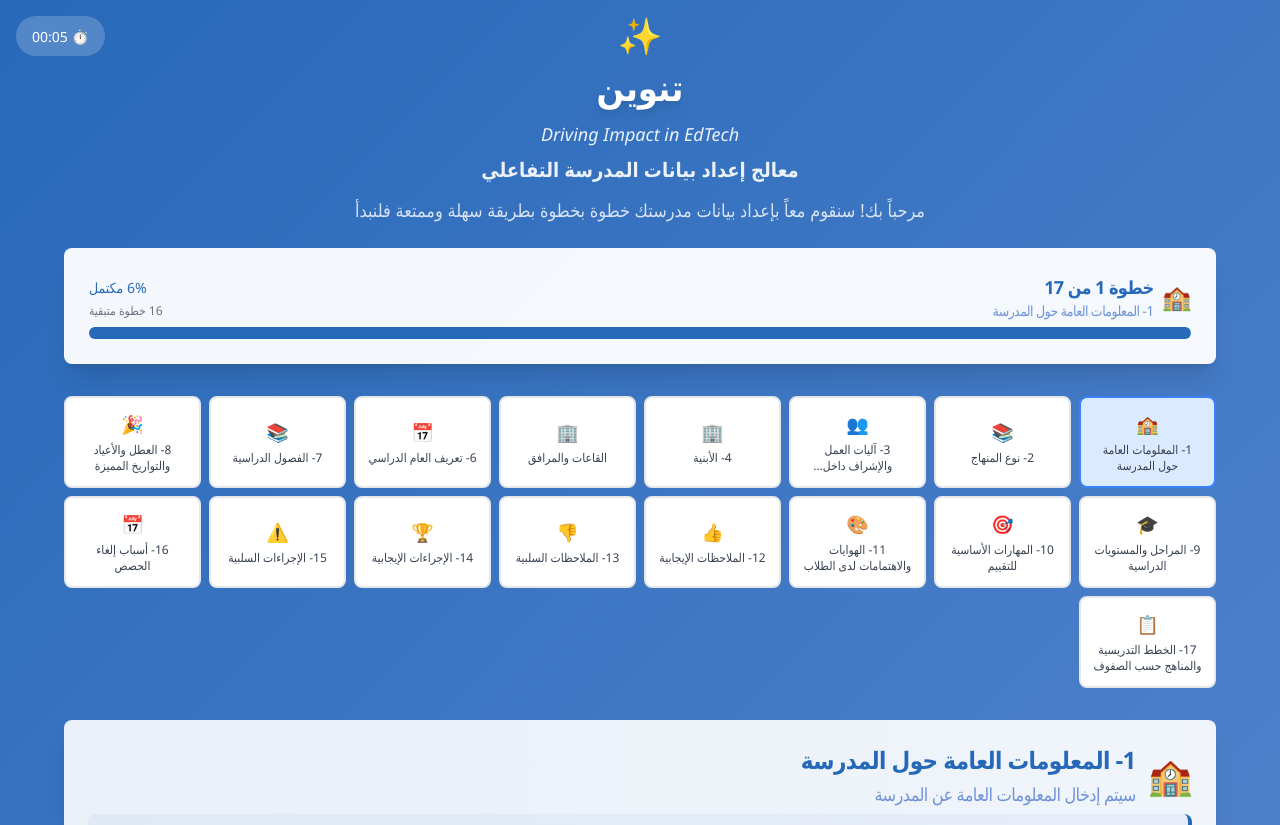
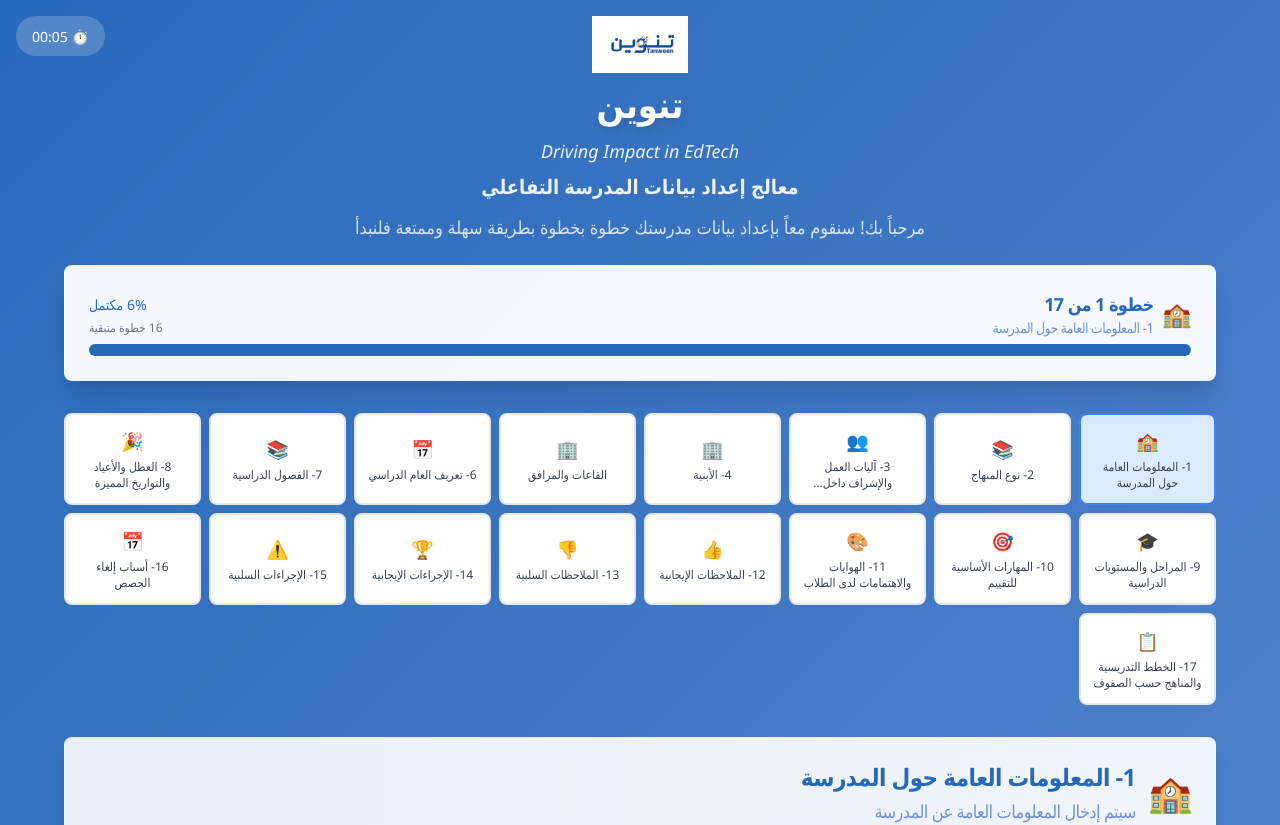
Before and after one commit to obaly7/config-alchemy-laravel, a React (Vite) app: page / in a window 1280 px wide. Shown: the top 825 px of the page. Built offline with nearby package versions, Linux system fonts and the light colour scheme.

Commit message:
Replace app icon with logo
Replaced the default icon with the provided logo.

```diff
--- a/src/components/SchoolWizard.tsx
+++ b/src/components/SchoolWizard.tsx
@@ -182,7 +182,13 @@ const SchoolWizard = () => {
 
         {/* Header */}
         <div className="text-center mb-6">
-          <div className="text-4xl mb-3">✨</div>
+          <div className="mb-3">
+            <img
+              src="/lovable-uploads/9ea211a9-a287-4d22-aa31-bc228249ee8a.png"
+              alt="Tanween Logo"
+              className="w-24 h-auto mx-auto"
+            />
+          </div>
           <h1 className="text-4xl font-bold text-white mb-3 drop-shadow-lg">
             تنوين
           </h1>
@@ -196,7 +202,6 @@ const SchoolWizard = () => {
             مرحباً بك! سنقوم معاً بإعداد بيانات مدرستك خطوة بخطوة بطريقة سهلة وممتعة فلنبدأ
           </p>
         </div>
-
 
         {/* Progress Section */}
         <Card className="mb-8 bg-white/95 backdrop-blur-sm border-white/20 shadow-xl">
```
Also changed, not shown: public/lovable-uploads/9ea211a9-a287-4d22-aa31-bc228249ee8a.png (added).
